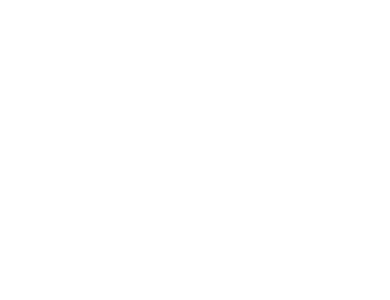
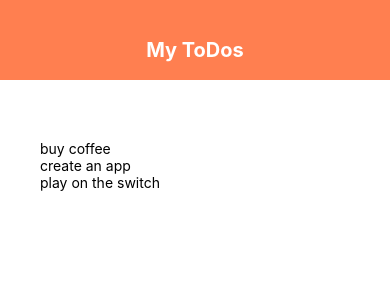
Before and after one commit to sunaranish17/react-native-demo, a React Native app: screen / in a window 390 px wide. Shown: the top 300 px of the page. Built offline with nearby package versions, Linux system fonts and the light colour scheme.

Commit message:
Styling on header

```diff
--- a/App.tsx
+++ b/App.tsx
@@ -1,5 +1,6 @@
 import React, { useState } from 'react';
 import { FlatList, StyleSheet, Text, View } from 'react-native';
+import Header from "./components/header";
 
 const App = () => {
   const [todos, setTodos] = useState([
@@ -11,12 +12,13 @@
   return (
     <View style={styles.container}>
       {/* Header */}
+      <Header />
       <View style={styles.content}>
         {/* To Do Form */}
         <View style={styles.list}>
           <FlatList
             data={todos}
-            renderItem={(item: any) => (
+            renderItem={({ item }) => (
               <Text>{item?.text}</Text>
             )}
           />
--- a/components/header.tsx
+++ b/components/header.tsx
@@ -4,7 +4,7 @@
 export default function Header() {
     return (
         <View style={styles.header}>
-            <Text>My ToDos</Text>
+            <Text style={styles.title}>My ToDos</Text>
         </View>
     );
 }
@@ -14,5 +14,11 @@
         height: 80,
         paddingTop: 38,
         backgroundColor: "coral"
+    },
+    title: {
+        textAlign: "center",
+        color: "#fff",
+        fontSize: 20,
+        fontWeight: "bold"
     }
 });
```
